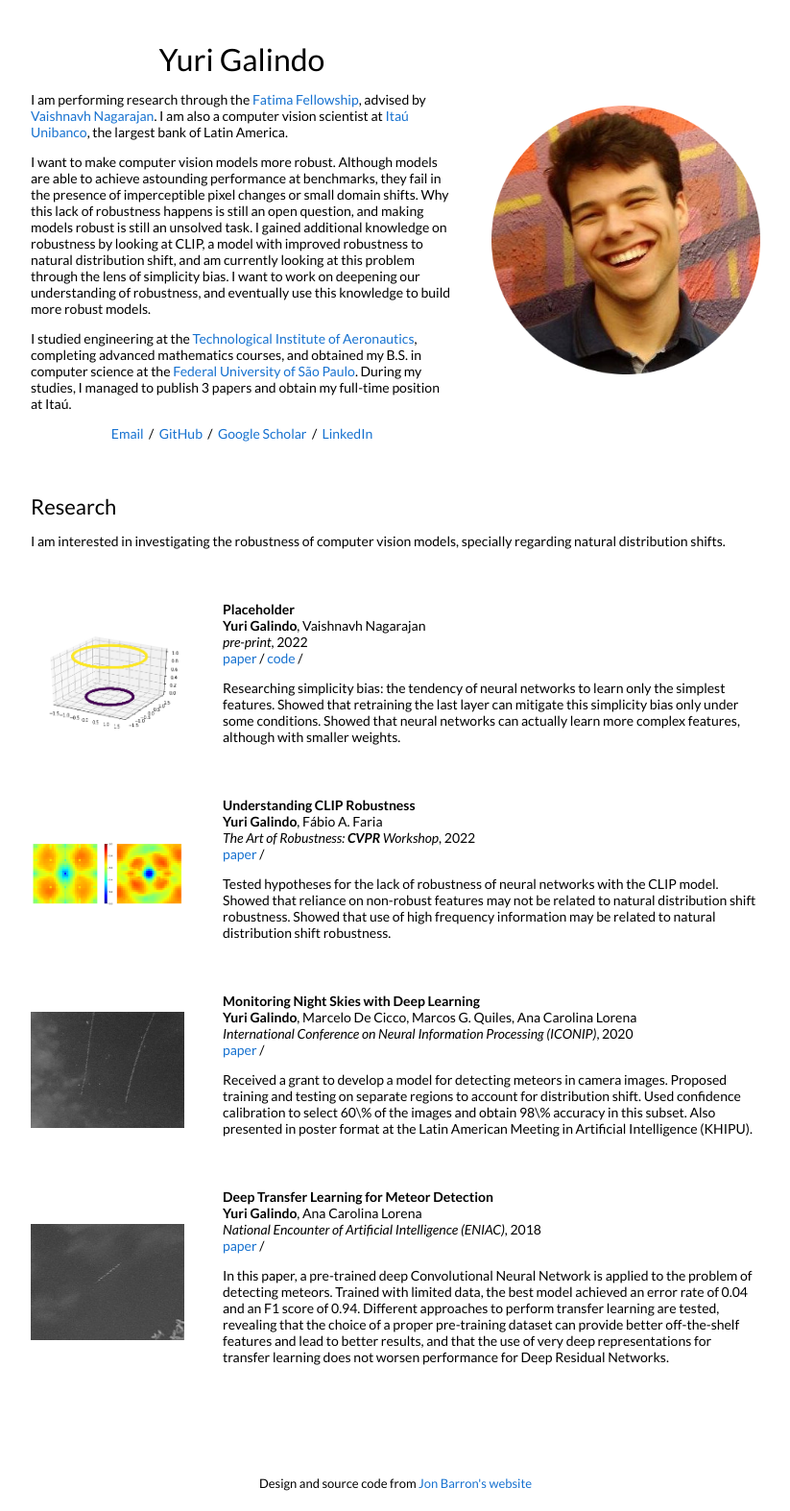
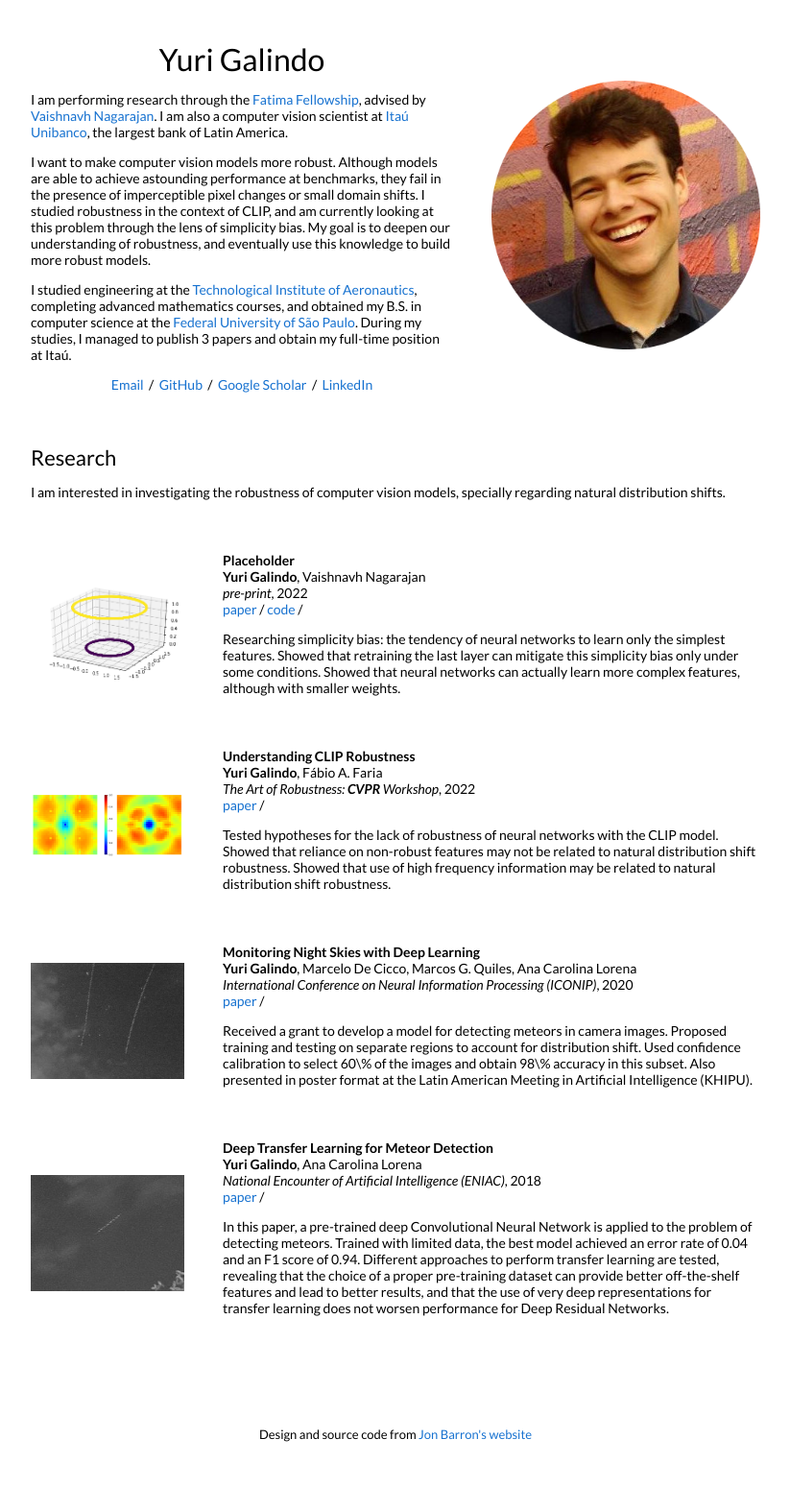
Before and after one commit to yurigalindo/yurigalindo.github.io, a Jekyll site: the page built from _posts/2022-06-02-fatima.markdown, in a window 1280 px wide. Shown: the whole page at 96% size, without its empty margins (228-1051 px from the left). Built offline with Jekyll 4.4.1, drawn with Linux system fonts in a browser that asks for light colours; after the commit the page ends 1523 px from its top, so only the background shows below that.

Commit message:
simplified bio

```diff
--- a/_layouts/default.html
+++ b/_layouts/default.html
@@ -30,7 +30,7 @@
               <p> I am performing research through the <a href="https://www.fatimafellowship.com/">Fatima Fellowship</a>, advised by <a href="https://vaishnavh.github.io/home/index.html">Vaishnavh Nagarajan</a>. I am also a computer vision scientist at <a href="https://www.itau.com/">Itaú Unibanco</a>, the largest bank of Latin America.
               </p>
               <p>
-                I want to make computer vision models more robust. Although models are able to achieve astounding performance at benchmarks, they fail in the presence of imperceptible pixel changes or small domain shifts. Why this lack of robustness happens is still an open question, and making models robust is still an unsolved task. I gained additional knowledge on robustness by looking at CLIP, a model with improved robustness to natural distribution shift, and am currently looking at this problem through the lens of simplicity bias. I want to work on deepening our understanding of robustness, and eventually use this knowledge to build more robust models.
+                I want to make computer vision models more robust. Although models are able to achieve astounding performance at benchmarks, they fail in the presence of imperceptible pixel changes or small domain shifts. I studied robustness in the context of CLIP, and am currently looking at this problem through the lens of simplicity bias. My goal is to deepen our understanding of robustness, and eventually use this knowledge to build more robust models.
               </p>
               <p>
                 I studied engineering at the <a href="http://www.ita.br/">Technological Institute of Aeronautics</a>, completing advanced mathematics courses, and obtained my B.S. in computer science at the <a href="https://www.unifesp.br/world/">Federal University of São Paulo</a>. During my studies, I managed to publish 3 papers and obtain my full-time position at Itaú.
```
